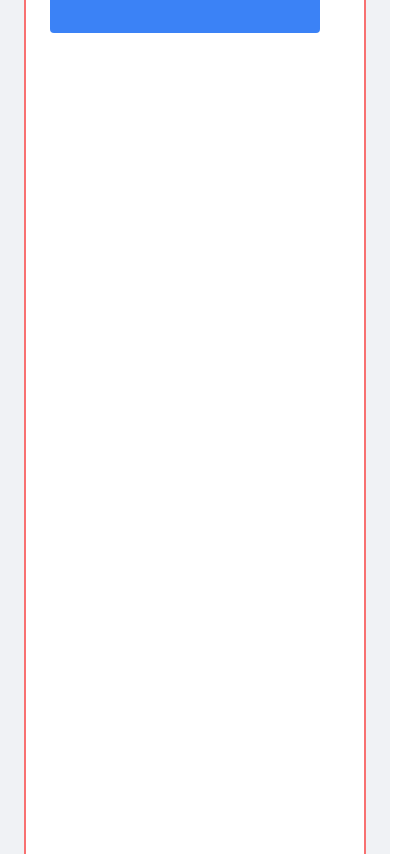
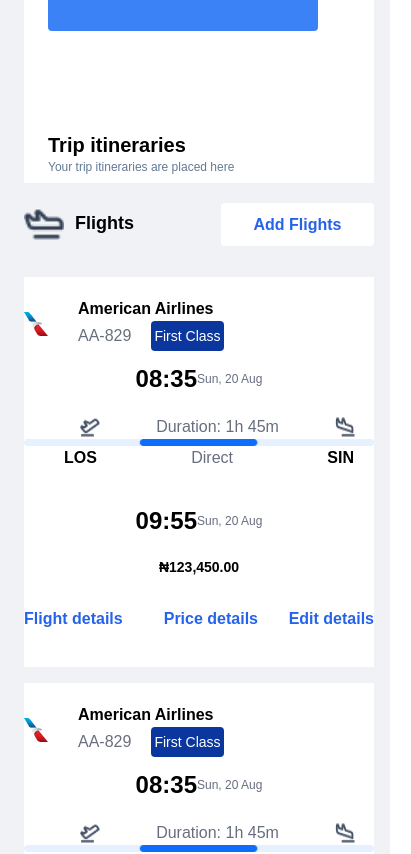
Before and after one commit to Dmengine/VoyakBooking, a Next.js app: page / in a window 390 px wide. Shown: the part 1000-1854 px from the top of the page, 411 px wide, since content can reach past the window. Built offline with nearby package versions, Linux system fonts and the light colour scheme.

Commit message:
flight responsiveness done

```diff
--- a/src/app/MainPage.tsx
+++ b/src/app/MainPage.tsx
@@ -25,7 +25,7 @@
     }
 
   return (
-    <div className="ml-6 mr-6 mt-10 border-2 border-red-400 w-[360px] md:w-[1478px] h-[3316px] bg-white">
+    <div className="ml-6 mr-6 mt-10 w-[360px] md:w-[1478px] h-[3316px] bg-white">
       <div className="relative md:w-[1412px] mt-5 md:ml-6">
         <Image src="/banner.png" width={1412} height={200} alt="banner" className="h-20 w-full md:w-[1412px] md:h-[200px]"/>
         <div className="items-center justify-center flex md:w-16 md:h-16 w-3 h-3 top-7 left-2 absolute md:top-5 md:left-6">
@@ -110,6 +110,36 @@
       </div>
 
 
+      <div className="w-[213px] h-[52px] ml-6 mt-24">
+          <h2 className="text-xl font-semibold">Trip itineraries</h2>
+          <p className="text-xs text-customGrayBlue font-medium">
+            Your trip itineraries are placed here
+          </p>
+      </div>
+
+
+      <div className="bg-customLightGray w-full md:w-[1412px] h-[710px] flex flex-col items-center">
+        <div className="w-full md:w-[1366px] h-[46px] mt-5 flex justify-between ">
+          <div className="w-[110px] h-11">
+            <IconWithText
+              iconImage="/AirplaneInFlight.png"
+              iconText="Flights"
+              iconStyles="flex items-center justify-between"
+              textStyles="font-semibold text-lg "
+              imageStyles="w-10 h-10"
+            />
+          </div>
+          <Button
+            text="Add Flights"
+            buttonStyles="w-[153px] h-[43px]  text-base font-semibold rounded-[4px] bg-white text-blue-600"
+            onClick={handleAddFlightsClick}
+          />
+        </div>
+        <div className="w-full md:w-[1366px] h-[572px] mt-7 space-y-4">
+          <FlightCard />
+          <FlightCard />
+        </div>
+      </div>
 
     </div>
   );
--- a/src/app/components/FlightCard.tsx
+++ b/src/app/components/FlightCard.tsx
@@ -5,26 +5,26 @@
 
 const FlightCard = () => {
   return (
-    <div className="w-[1366px] h-[274px] flex justify-between bg-white">
-      <div className="flex-col justify-center items-center w-[1280px] h-[274px] ml-6">
-        <div className="w-[1248px] h-[78px] mt-5 flex justify-between items-center">
-          <div className="w-[211px] h-[62px] flex items-center justify-evenly">
+    <div className="w-[350px] md:w-[1366px] md:h-[275px] h-[390px] flex fex-col justify-between bg-white">
+      <div className="flex-col justify-center items-center md:w-[1280px] h-[274px] md:ml-6">
+        <div className="w-[350px] md:w-[1248px] h-[290px] md:h-[78px] mt-5 md:flex md:justify-between justify-center items-center">
+          <div className="w-[200px] flex justify-between md:w-[211px] md:h-[62px] md:flex items-center md:justify-evenly">
             <Image
               src="/american_airlines_symbol.svg.png"
               width={24}
               height={24}
               alt="airline"
             />
-            <div flex-col>
-              <div className="flex justify-start items-center space-x-1">
-                <p className="text-customSlate font-medium text-base">
-                  New York, United States Of America
+            <div>
+              <div className="md:flex justify-start items-center space-x-1">
+                <p className="text-black font-semibold text-base">
+                  American Airlines
                 </p>
-                <Image src="/line.png" width={3} height={4} alt="line" />
-                <p className="text-customSlate font-medium text-base">
+                {/* <Image src="/line.png" width={3} height={4} alt="line" />
+                <p className="text-customSlate font-semibold text-base">
                   Solo Trip
-                </p>
-              </div>{" "}
+                </p> */}
+              </div>
               <div className="flex w-[146px] h-[30px] justify-between items-center">
                 <p className="font-medium text-base text-customSlate">AA-829</p>
                 <Button
@@ -34,12 +34,12 @@
               </div>
             </div>
           </div>
-          <div className="w-[77px] h-[56px]">
+          <div className="w-full items-center justify-center flex md:block md:w-[77px] h-[56px]">
             <h2 className="font-semibold text-2xl">08:35</h2>
             <p className="font-medium text-xs text-customSlate">Sun, 20 Aug</p>
           </div>
-          <div className="w-[387px] h-[78px]">
-            <div className="flex w-[387px] h-[24px] justify-between items-center mt-2">
+          <div className="w-[350px] md:w-[387px] h-[78px]">
+            <div className="flex w-[387px] h-[24px] justify-evenly md:justify-between md:items-center mt-2">
               <Image
                 src="/AirplaneTakeoff.png"
                 width={20}
@@ -54,22 +54,22 @@
                 alt="line"
               />
             </div>
-            <Image src="/Group 9.png" width={387} height={8} alt="line" />
-            <div className="flex w-[387px] h-[24px] justify-between items-center">
-              <h2 className="font-semibold text-base">LOS</h2>
+            <Image src="/Group 9.png" width={387} height={8} alt="line" className="w-[387px]"/>
+            <div className="flex w-[330px] md:w-[387px] h-[24px] justify-between items-center">
+              <h2 className="font-semibold text-base ml-10 md:-ml-[2px]">LOS</h2>
               <p className="font-medium text-base text-customSlate">Direct</p>
               <h2 className="font-semibold text-base">SIN</h2>
             </div>
           </div>
-          <div className="w-[77px] h-[56px]">
+          <div className="w-full items-center flex md:block justify-center md:w-[77px] h-[56px]">
             <h2 className="font-semibold text-2xl">09:55</h2>
             <p className="font-medium text-xs text-customSlate">Sun, 20 Aug</p>
           </div>
-          <div className="w-[176px] h-[36px] font-semibold text-[28px]">
+          <div className="flex justify-center items-center text-sm md:w-[176px] h-[36px] font-semibold md:text-[28px]">
             ₦123,450.00
           </div>
         </div>
-        <div className="w-[925px] h-[78px] mt-5 flex justify-evenly items-center">
+        <div className="hidden w-[925px] h-[78px] mt-5 md:flex justify-evenly items-center">
           <p className="text-customSlate font-medium text-lg">Facilities:</p>
           <div className="w-[808px] h-[26px] flex justify-between">
             <IconWithText
```
